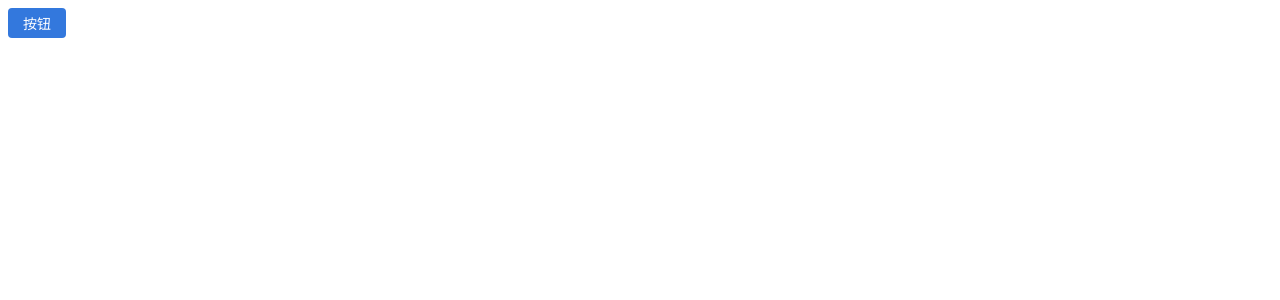
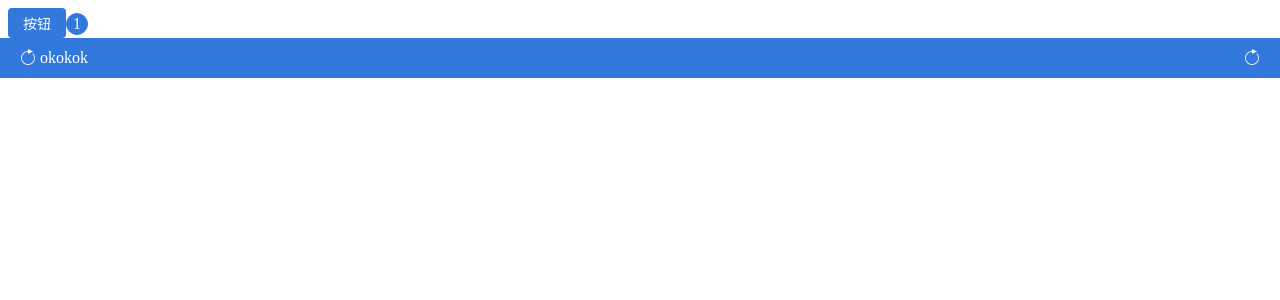
Before and after one commit to react-small-element/react-se, a React (Create React App) app: page / in a window 1280 px wide. Shown: the top 300 px of the page. Built offline with nearby package versions, Linux system fonts and the light colour scheme.

Commit message:
add sliver and circle

```diff
--- a/src/App.js
+++ b/src/App.js
@@ -1,5 +1,5 @@
 import React from "react";
-import { Button } from "./component";
+import { Button, Sliver, Circle } from "./component";
 import "./asset/scss/index.scss";
 
 function App() {
@@ -8,6 +8,10 @@ function App() {
       <Button className="my-button" onClick={buttonClick}>
         按钮
       </Button>
+      <Sliver message="okokok" second={0} leftIcon="iconfont icon-icon-refresh">
+        ok
+      </Sliver>
+      <Circle>1</Circle>
     </div>
   );
 }
--- a/src/asset/scss/index.scss
+++ b/src/asset/scss/index.scss
@@ -15,14 +15,18 @@ $button-disable: #ebebeb;
 
 $fontsize-1: 12px;
 $fontsize-2: 14px;
-$fontsize-3: 15px;
-$fontsize-4: 17px;
+$fontsize-3: 16px;
+$fontsize-4: 18px;
 $fontsize-5: 20px;
 
 $border-radius: 4px;
 $button-padding-level: 15px;
 $button-padding-vertical: 5px;
 $button-height: 30px;
+
+$sliver-height: 40px;
+
+$box-padding-level: 20px;
 
 .zc-button {
   background-color: $theme-color;
@@ -43,3 +47,35 @@ $button-height: 30px;
     background-color: $button-disable;
   }
 }
+
+.zc-sliver {
+  height: $sliver-height;
+  position: absolute;
+  left: 0px;
+  right: 0px;
+  padding-left: $box-padding-level;
+  display: flex;
+  align-items: center;
+  $border-radius: $border-radius;
+  font-size: $fontsize-3;
+  background-color: $info-color;
+  color: $white-color;
+}
+.zc-sliver > .zc-sliver-close {
+  position: absolute;
+  right: $box-padding-level;
+}
+
+.zc-circle {
+  display: inline-block;
+  border-radius: 100%;
+  width: $box-padding-level;
+  height: $box-padding-level;
+  line-height: $box-padding-level;
+  text-align: center;
+  border-style: solid;
+  border-width: 1px;
+  border-color: $theme-color;
+  color: $white-color;
+  background-color: $theme-color;
+}
--- a/src/component/index.js
+++ b/src/component/index.js
@@ -1,3 +1,5 @@
 import { Button } from "./button";
+import { Sliver } from "./tips";
+import { Circle } from "./tag";
 
-export { Button };
+export { Button, Sliver, Circle };
--- /dev/null
+++ b/src/component/tag/circle.js
@@ -0,0 +1,35 @@
+import React, { Component } from "react";
+import PropTypes from "prop-types";
+
+class Circle extends Component {
+  render() {
+    let { className, children, style, diameter } = this.props;
+    let circleDiameter = getCircleDiameter(diameter);
+    let classNames = className ? "zc-circle" + className : "zc-circle";
+    return (
+      <div className={classNames} style={{ ...circleDiameter, ...style }}>
+        {children}
+      </div>
+    );
+  }
+}
+
+function getCircleDiameter(diameter) {
+  if (!diameter) {
+    return {};
+  }
+  return {
+    width: diameter,
+    height: diameter,
+    lineHeight: diameter
+  };
+}
+
+Circle.propTypes = {
+  className: PropTypes.string,
+  children: PropTypes.any,
+  style: PropTypes.object,
+  diameter: PropTypes.string
+};
+
+export default Circle;
--- /dev/null
+++ b/src/component/tag/index.js
@@ -0,0 +1,3 @@
+import Circle from "./circle";
+
+export { Circle };
--- /dev/null
+++ b/src/component/theme.js
@@ -0,0 +1,18 @@
+const themeColor = "#3378dd";
+
+const errorColor = "#fae6e3";
+const successColor = "#dff2ef";
+const warnColor = "#fff6e4";
+const infoColor = themeColor;
+const whiteColor = "#ffffff";
+
+const THEME = {
+  themeColor,
+  errorColor,
+  successColor,
+  warnColor,
+  infoColor: infoColor,
+  whiteColor
+};
+
+export { THEME };
--- /dev/null
+++ b/src/component/tips/index.js
@@ -0,0 +1,3 @@
+import Sliver from "./sliver";
+
+export { Sliver };
--- /dev/null
+++ b/src/component/tips/sliver.js
@@ -0,0 +1,151 @@
+import React, { Component } from "react";
+import PropTypes from "prop-types";
+import { CONSTANT } from "../constant";
+import { THEME } from "../theme";
+
+class Sliver extends Component {
+  constructor(props) {
+    super(props);
+    let { message } = this.props;
+    let show = message ? true : false;
+    this.state = {
+      show
+    };
+    this.st = "";
+    this.open = this.open.bind(this);
+    this.close = this.close.bind(this);
+    this.closeSliver = this.closeSliver.bind(this);
+  }
+  componentDidMount() {
+    let { message } = this.props;
+    if (message) {
+      let { second } = this.props;
+      let sec = second || closeSecond;
+      if (second === 0) {
+        sec = 0;
+      }
+      this.open(sec);
+    }
+  }
+
+  componentWillReceiveProps(nextProps) {
+    let { message } = nextProps;
+    if (message) {
+      let { second } = this.props;
+      let sec = second || closeSecond;
+      if (second === 0) {
+        sec = 0;
+      }
+      this.open(sec);
+    }
+  }
+
+  render() {
+    let { show } = this.state;
+    let { message, icon, type, leftIcon, leftIconStyle } = this.props;
+    let sliverStyle = {};
+    switch (type) {
+      case "error":
+        sliverStyle = styles.error;
+        break;
+      case "success":
+        sliverStyle = styles.success;
+        break;
+      case "warn":
+        sliverStyle = styles.warn;
+        break;
+      default:
+        break;
+    }
+    return (
+      show && (
+        <div className="zc-sliver" style={{ ...sliverStyle }}>
+          {leftIcon && (
+            <span
+              style={{
+                paddingRight: ICON_PADDDING_LEVEL,
+                ...leftIconStyle
+              }}
+            >
+              <i className={leftIcon} />
+            </span>
+          )}
+          {message}
+          <span className="zc-sliver-close" onClick={this.closeSliver}>
+            <i className={leftIcon} />
+          </span>
+        </div>
+      )
+    );
+  }
+
+  open(second) {
+    this.setState(
+      {
+        show: true
+      },
+      () => {
+        this.close(second);
+      }
+    );
+    return;
+  }
+
+  //秒，传0 时永不自动关闭
+  close(second) {
+    let { callback } = this.props;
+    second = second * 1000;
+    if (second > 0) {
+      clearTimeout(this.st);
+      this.st = setTimeout(() => {
+        this.setState({
+          show: false
+        });
+        if (callback) {
+          callback();
+        }
+      }, second);
+    }
+    return;
+  }
+
+  closeSliver() {
+    let { callback } = this.props;
+    if (this.st) {
+      clearTimeout(this.st);
+    }
+    this.setState({ show: false });
+    if (callback) {
+      callback();
+    }
+    return;
+  }
+}
+
+const styles = {
+  error: {
+    color: THEME.themeColor,
+    backgroundColor: THEME.errorColor
+  },
+  warn: {
+    color: THEME.themeColor,
+    backgroundColor: THEME.warnColor
+  },
+  success: {
+    color: THEME.themeColor,
+    backgroundColor: THEME.successColor
+  }
+};
+
+const closeSecond = 3;
+const ICON_PADDDING_LEVEL = CONSTANT.ICON_PADDDING_LEVEL;
+
+Sliver.propTypes = {
+  message: PropTypes.string,
+  second: PropTypes.number,
+  icon: PropTypes.string,
+  type: PropTypes.string,
+  callback: PropTypes.func
+};
+
+export default Sliver;
```
